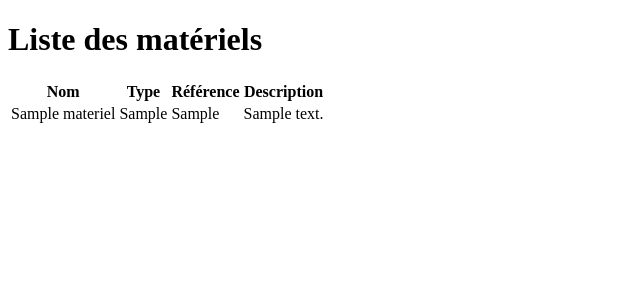
After one commit to Ales230/SAE203, a PHP site: page /liste.php in a window 1280 px wide. The commit adds this page. Shown: the top 300 px of the page, without its empty margins (0-640 px from the left). Run offline with PHP 8.4, Linux system fonts and the light colour scheme; tables that the repository leaves empty hold one stand-in row (values such as "Sample post").

Commit message:
Add files via upload

```diff
--- /dev/null
+++ b/SAE 203/liste.php
@@ -0,0 +1,64 @@
+<?php
+session_start(); // Démarrage de la session
+
+// Connexion à la base de données
+try {
+    $bdd = new PDO(
+        'mysql:host=localhost;dbname=location_materiel;charset=utf8',
+        'root'
+    );
+    $bdd->setAttribute(PDO::ATTR_ERRMODE, PDO::ERRMODE_EXCEPTION);
+} catch (Exception $e) {
+    die(print_r($e));
+}
+
+// Vérifier le rôle de l'utilisateur
+$role = isset($_SESSION['role']) ? $_SESSION['role'] : 'Etudiant';
+
+// Récupérer les matériels depuis la base de données
+$query = "SELECT * FROM materiel";
+$result = $bdd->query($query);
+$matériels = $result->fetchAll(PDO::FETCH_ASSOC);
+
+?>
+
+<!DOCTYPE html>
+<html lang="fr">
+<head>
+    <meta charset="UTF-8">
+    <meta name="viewport" content="width=device-width, initial-scale=1.0">
+    <title>Liste des matériels</title>
+</head>
+<body>
+    <h1>Liste des matériels</h1>
+
+    <table>
+        <tr>
+            <th>Nom</th>
+            <th>Type</th>
+            <th>Référence</th>
+            <th>Description</th>
+            <?php if ($role === 'Administrateur') { ?>
+                <th>Actions</th>
+            <?php } ?>
+            <?php foreach ($matériels as $matériel) { ?>
+    <tr>
+        <td>
+                <?php echo $matériel['nom']; ?>
+            </a>
+        </td>
+        <td><?php echo $matériel['type']; ?></td>
+        <td><?php echo $matériel['reference']; ?></td>
+        <td><?php echo $matériel['description']; ?></td>
+        <?php if ($role === 'Administrateur') { ?>
+            <td>
+                <!-- Liens pour la modification et la suppression du matériel -->
+                <a href="modifier_materiel.php?id=<?php echo $matériel['id']; ?>">Modifier</a>
+                <a href="supprimer_materiel.php?id=<?php echo $matériel['id']; ?>">Supprimer</a>
+            </td>
+        <?php } ?>
+    </tr>
+<?php } ?>
+    </table>
+</body>
+</html>
```
Also changed, not shown: SAE 203/ajoutmateriel.php (+21 -5 lines), SAE 203/traitement_materiel.php (+20 -10 lines).
